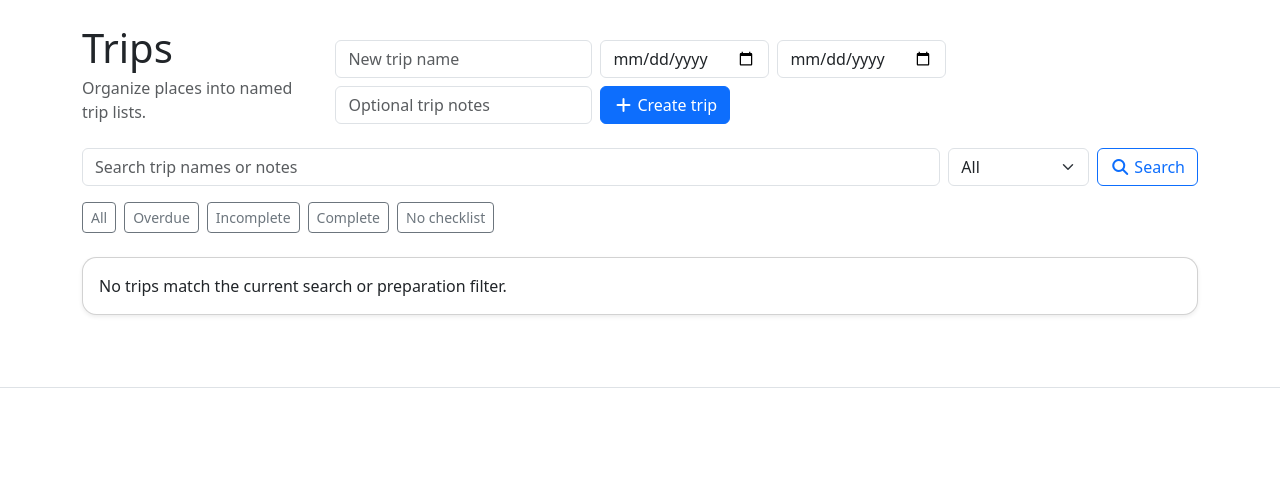
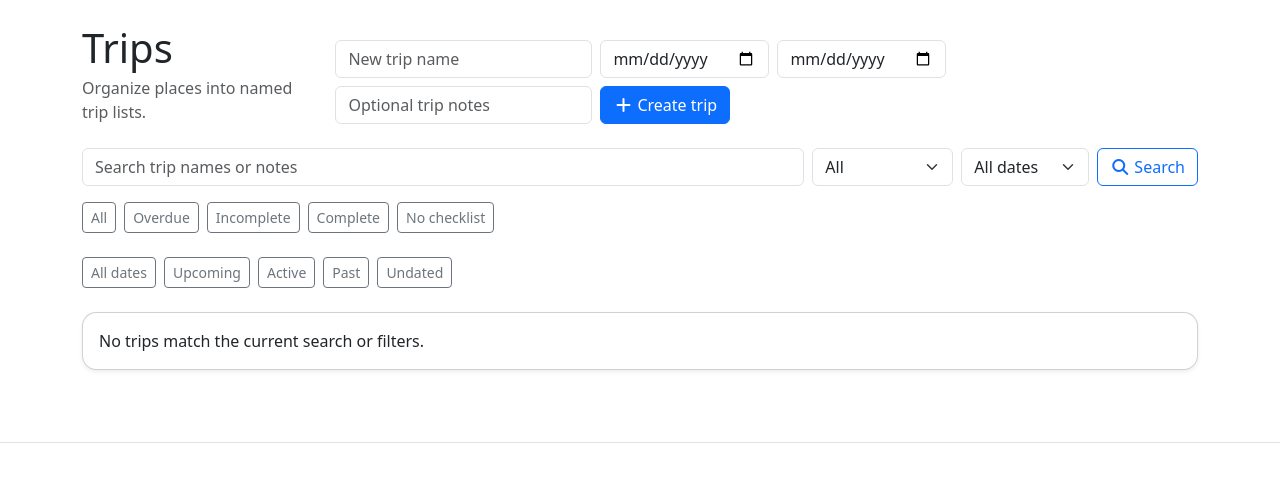
Before and after one commit to drakeg/vlog_travel_finder, a Python web app: template templates/public/trips.html in a window 1280 px wide. Shown: the part 57-547 px from the top of the page. Run offline with Jinja, Linux system fonts and the light colour scheme; the template is opened without the code that fills it, so the values that code supplies are empty.

Commit message:
feat: add trip date filter controls

```diff
--- a/templates/public/trips.html
+++ b/templates/public/trips.html
@@ -46,6 +46,20 @@
         {% endfor %}
       </select>
     </div>
+    <div class="col-6 col-md-auto">
+      <select class="form-select" name="date" aria-label="Trip date status">
+        {% set date_filters = [
+          ("all", "All dates"),
+          ("upcoming", "Upcoming"),
+          ("active", "Active"),
+          ("past", "Past"),
+          ("undated", "Undated")
+        ] %}
+        {% for value, label in date_filters %}
+          <option value="{{ value }}" {% if date_filter == value %}selected{% endif %}>{{ label }}</option>
+        {% endfor %}
+      </select>
+    </div>
     <div class="col-6 col-md-auto d-grid">
       <button class="btn btn-outline-primary" type="submit">
         <i class="fa-solid fa-magnifying-glass me-1"></i>Search
@@ -64,7 +78,23 @@
     {% for value, label in filters %}
       <a
         class="btn btn-sm {% if prep_filter == value %}btn-primary{% else %}btn-outline-secondary{% endif %}"
-        href="{{ url_for('public.trips', prep=value, q=trip_search or None) }}"
+        href="{{ url_for('public.trips', prep=value, q=trip_search or None, date=date_filter if date_filter != 'all' else None) }}"
+      >{{ label }}</a>
+    {% endfor %}
+  </div>
+
+  <div class="d-flex gap-2 flex-wrap mb-4" aria-label="Trip date filters">
+    {% set date_filters = [
+      ("all", "All dates"),
+      ("upcoming", "Upcoming"),
+      ("active", "Active"),
+      ("past", "Past"),
+      ("undated", "Undated")
+    ] %}
+    {% for value, label in date_filters %}
+      <a
+        class="btn btn-sm {% if date_filter == value %}btn-primary{% else %}btn-outline-secondary{% endif %}"
+        href="{{ url_for('public.trips', date=value, prep=prep_filter if prep_filter != 'all' else None, q=trip_search or None) }}"
       >{{ label }}</a>
     {% endfor %}
   </div>
@@ -126,8 +156,8 @@
   {% else %}
     <div class="card shadow-sm">
       <div class="card-body">
-        {% if trip_search or prep_filter != "all" %}
-          <p class="mb-0">No trips match the current search or preparation filter.</p>
+        {% if trip_search or prep_filter != "all" or date_filter != "all" %}
+          <p class="mb-0">No trips match the current search or filters.</p>
         {% else %}
           <p class="mb-0">No trips yet. Create one above, then add places from any place detail page.</p>
         {% endif %}
```
